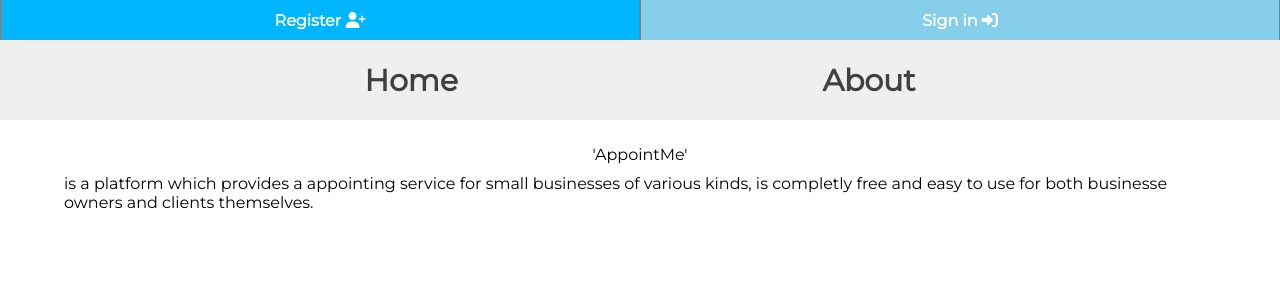
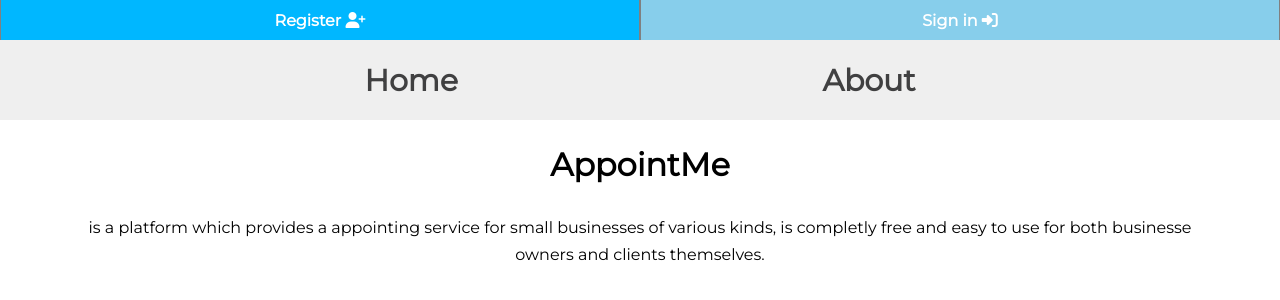
Before and after one commit to oleg1994/AppointMe, a React (Create React App) app in the folder AppointMe/: page /about in a window 1280 px wide. Shown: the top 300 px of the page. Built offline with nearby package versions, Linux system fonts and the light colour scheme.

Commit message:
more fixes of csssus

```diff
--- a/AppointMe/src/view/About/About.css
+++ b/AppointMe/src/view/About/About.css
@@ -8,8 +8,12 @@
 
 .aboutLogo {
     margin: 25px auto auto auto;
+    font-weight: bolder;
+    font-size: 2rem;
 }
 
 .aboutText {
-    margin-top: 10px;
+    margin-top: 30px;
+    text-align: center;
+    line-height: 1.7;
 }
--- a/AppointMe/src/view/About/About.js
+++ b/AppointMe/src/view/About/About.js
@@ -7,7 +7,7 @@ import './About.css';
 function About() {
     return (
         <div className='AboutWrapper'>
-            <div className='aboutLogo'>'AppointMe'</div>
+            <div className='aboutLogo'>AppointMe</div>
             <div className='aboutText'>is a platform which provides a appointing service for small businesses of various kinds, is completly free and easy to use for both businesse owners and clients themselves.</div>
             </div>
     );
--- a/AppointMe/src/view/Dashboard/Dashboard.css
+++ b/AppointMe/src/view/Dashboard/Dashboard.css
@@ -17,6 +17,7 @@
     text-shadow: 3px 5px 2px rgb(0, 0, 0);
     margin-top: 8px;
     margin-bottom: 8px;
+    margin-left:20px;
     height: fit-content;
     text-align: center;
     font-size: 23px;
@@ -60,8 +61,8 @@
     font-weight: 600;
     width: fit-content;
     padding: 6px;
-    border: 3px rgb(14, 159, 226) solid;
-    border-radius: 9.5%;
+    border: 2px rgb(0, 0, 0) solid;
+    border-radius: 3.5%;
     display: flex;
     justify-content: center;
     align-items: center;
--- a/AppointMe/src/view/Services/Service.js
+++ b/AppointMe/src/view/Services/Service.js
@@ -26,7 +26,7 @@ function Service({match}) {
         case url = 'hair-salons':
             return (
                 <div className='serviceWrapper'>
-                    <Search />
+                    {/* <Search /> */}
                     {
                         biz.map((result, index) => {
                             return (
@@ -52,7 +52,7 @@ function Service({match}) {
         case url = 'nail-salons':
             return (
                 <div className='serviceWrapper'>
-                <Search />
+                {/* <Search /> */}
                 <div className='Buisness'>
                     <img src='https://pbs.twimg.com/profile_images/2736392900/6cb90e48d2d7ab563fb5601df9d13cb8.jpeg' alt='' className='bizImage'></img>
                     <div className='bizInfo'>
```
